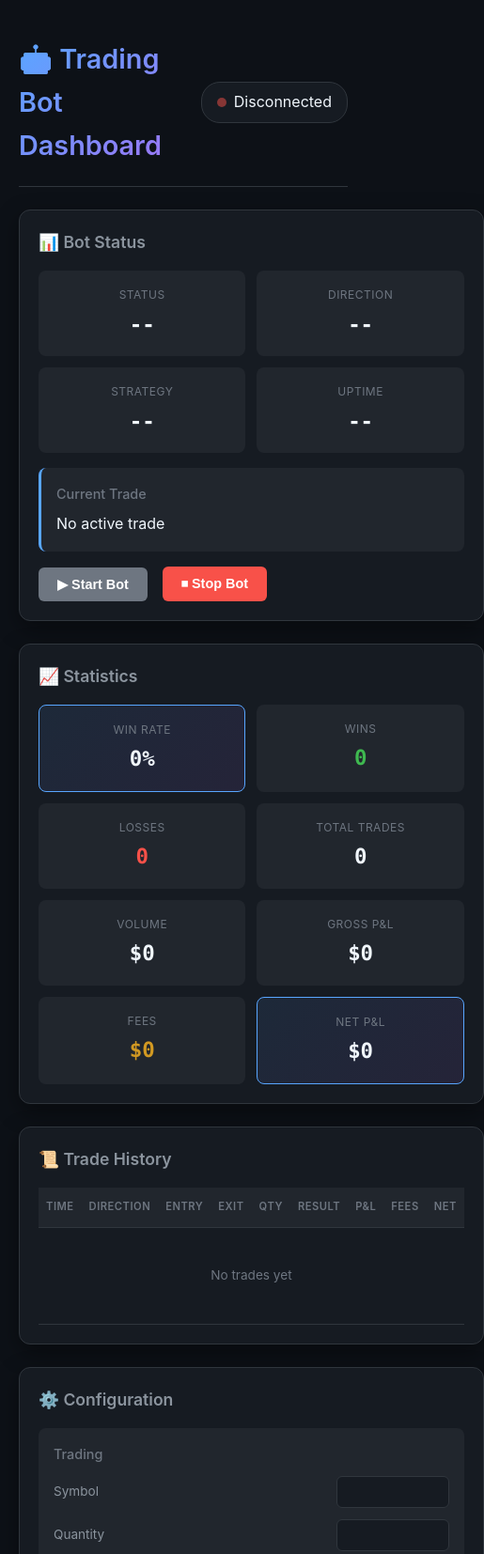
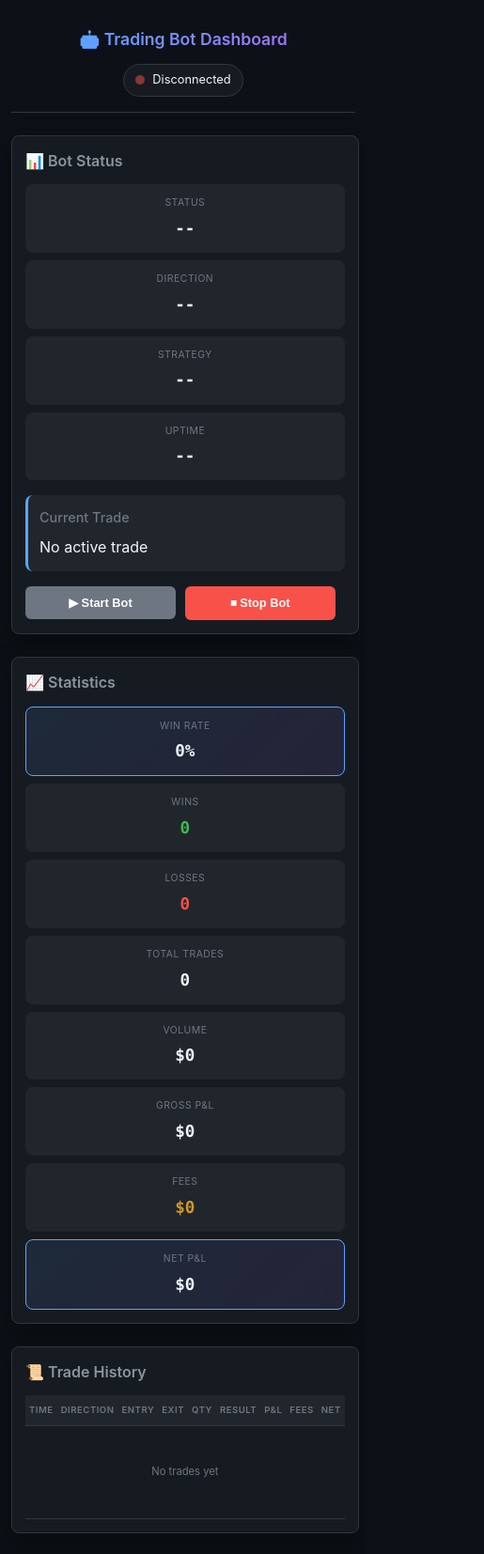
Before and after one commit to pritam1813/orderbook_trader, a website: page src/dashboard/public/index.html in a window 390 px wide. Shown: the top 1654 px of the page at 94% size, 515 px wide, since content can reach past the window. Drawn offline with Linux system fonts and the light colour scheme; no server answers.

Commit message:
Resposive design added

```diff
--- a/src/dashboard/public/styles.css
+++ b/src/dashboard/public/styles.css
@@ -532,3 +532,232 @@ body {
 ::-webkit-scrollbar-thumb:hover {
     background: var(--text-muted);
 }
+
+/* ===== RESPONSIVE STYLES ===== */
+
+/* Tablet breakpoint */
+@media (max-width: 992px) {
+    .container {
+        padding: 16px;
+    }
+
+    .header h1 {
+        font-size: 1.4rem;
+    }
+
+    .stat-value {
+        font-size: 1.2rem;
+    }
+
+    .logs-container {
+        height: 300px;
+    }
+
+    .config-form {
+        grid-template-columns: repeat(auto-fit, minmax(200px, 1fr));
+    }
+}
+
+/* Mobile breakpoint */
+@media (max-width: 576px) {
+    .container {
+        padding: 12px;
+    }
+
+    /* Header */
+    .header {
+        flex-direction: column;
+        gap: 12px;
+        text-align: center;
+        padding: 16px 0;
+    }
+
+    .header h1 {
+        font-size: 1.2rem;
+    }
+
+    .status-indicator {
+        padding: 6px 12px;
+        font-size: 0.8rem;
+    }
+
+    /* Panels */
+    .panel {
+        padding: 14px;
+        border-radius: 8px;
+    }
+
+    .panel h2 {
+        font-size: 1rem;
+        margin-bottom: 12px;
+    }
+
+    /* Stats Grid */
+    .status-grid,
+    .stats-grid {
+        grid-template-columns: repeat(2, 1fr);
+        gap: 8px;
+    }
+
+    .stat-card {
+        padding: 12px 8px;
+    }
+
+    .stat-label {
+        font-size: 0.65rem;
+    }
+
+    .stat-value {
+        font-size: 1rem;
+    }
+
+    /* Current Trade */
+    .current-trade {
+        padding: 12px;
+    }
+
+    .current-trade div[style*="grid"] {
+        grid-template-columns: repeat(2, 1fr) !important;
+        gap: 8px !important;
+    }
+
+    /* Bot Controls */
+    .bot-controls {
+        flex-wrap: wrap;
+        gap: 10px;
+    }
+
+    .bot-controls .btn {
+        flex: 1;
+        min-width: 100px;
+        padding: 10px 12px;
+        font-size: 0.8rem;
+    }
+
+    /* Trade Table */
+    .trades-table {
+        font-size: 0.75rem;
+    }
+
+    .trades-table th,
+    .trades-table td {
+        padding: 8px 4px;
+    }
+
+    .trades-table th {
+        font-size: 0.6rem;
+    }
+
+    /* Config Form */
+    .config-form {
+        grid-template-columns: 1fr;
+        gap: 14px;
+    }
+
+    .config-group {
+        padding: 12px;
+    }
+
+    .config-row {
+        flex-direction: column;
+        align-items: flex-start;
+        gap: 6px;
+    }
+
+    .config-row label {
+        font-size: 0.8rem;
+    }
+
+    .config-row input,
+    .config-row select {
+        width: 100%;
+        padding: 10px 12px;
+    }
+
+    .config-actions {
+        flex-direction: column;
+        gap: 12px;
+    }
+
+    .config-actions .btn {
+        width: 100%;
+    }
+
+    .config-message {
+        text-align: center;
+        word-break: break-word;
+    }
+
+    /* Logs */
+    .logs-container {
+        height: 250px;
+        padding: 8px;
+        font-size: 0.7rem;
+    }
+
+    .log-entry {
+        display: flex;
+        flex-wrap: wrap;
+        gap: 4px;
+    }
+
+    .log-time {
+        font-size: 0.65rem;
+    }
+
+    .log-level {
+        font-size: 0.65rem;
+    }
+
+    .log-context {
+        font-size: 0.7rem;
+    }
+
+    .log-message {
+        flex-basis: 100%;
+        word-break: break-word;
+    }
+
+    .log-data {
+        flex-basis: 100%;
+        margin-left: 0;
+        font-size: 0.65rem;
+        word-break: break-all;
+    }
+
+    /* Buttons */
+    .btn {
+        padding: 10px 16px;
+        font-size: 0.85rem;
+    }
+
+    .logs-controls {
+        flex-wrap: wrap;
+        gap: 10px;
+    }
+}
+
+/* Extra small devices */
+@media (max-width: 400px) {
+
+    .status-grid,
+    .stats-grid {
+        grid-template-columns: 1fr;
+    }
+
+    .header h1 {
+        font-size: 1.1rem;
+    }
+
+    .stat-value {
+        font-size: 1.1rem;
+    }
+
+    .trades-table {
+        font-size: 0.7rem;
+    }
+
+    .bot-controls .btn {
+        width: 100%;
+    }
+}
```
